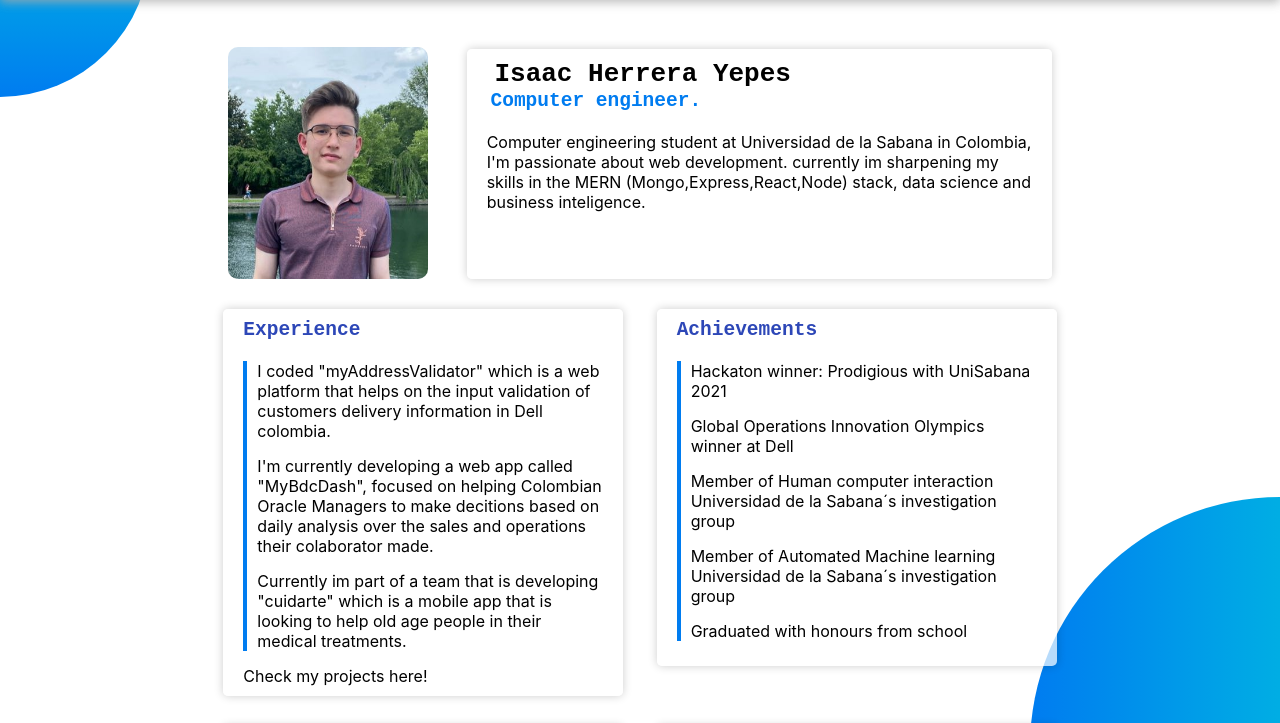
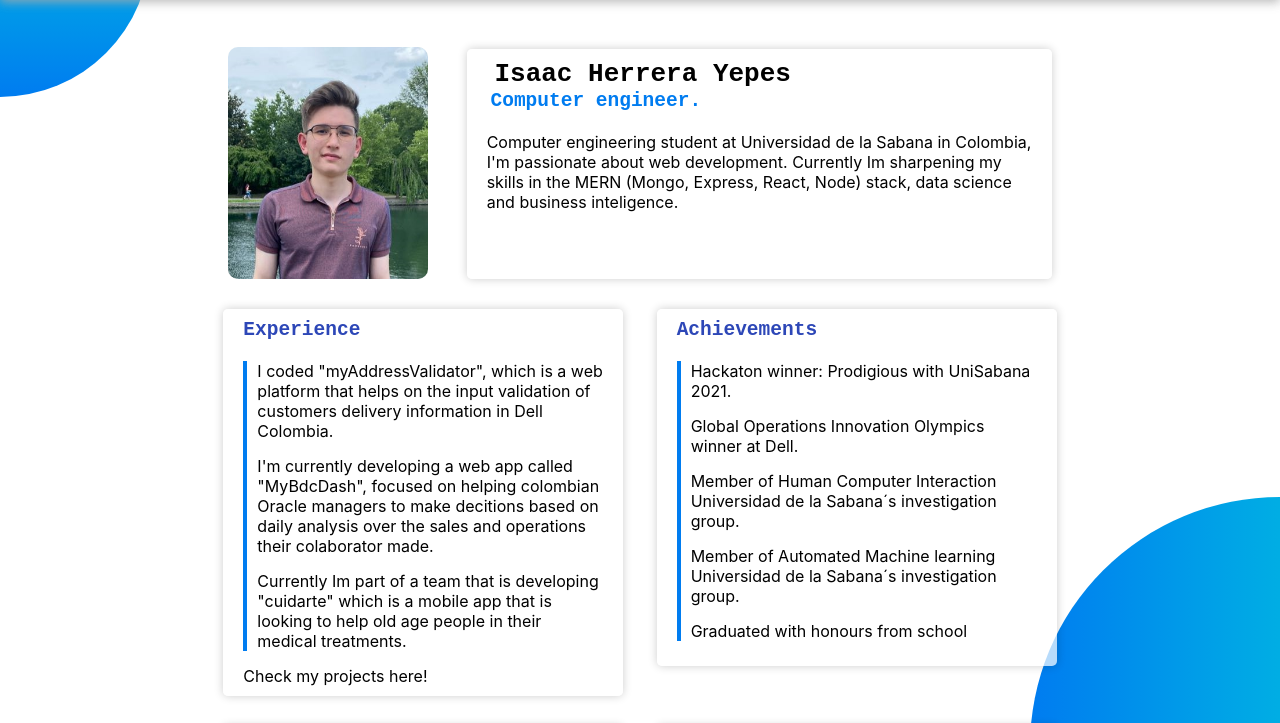
Before and after one commit to IsaacHeYe704/isaacherrera, a plain HTML site: page subpages/curriculum.html in a window 1280 px wide. Shown: the part 53-776 px from the top of the page. Drawn offline with Linux system fonts and the light colour scheme.

Commit message:
curriculum text changes

```diff
--- a/subpages/curriculum.html
+++ b/subpages/curriculum.html
@@ -33,8 +33,8 @@
           <h2>Computer engineer.</h2>
           <p>
             Computer engineering student at Universidad de la Sabana in
-            Colombia, I'm passionate about web development. currently im
-            sharpening my skills in the MERN (Mongo,Express,React,Node) stack,
+            Colombia, I'm passionate about web development. Currently Im
+            sharpening my skills in the MERN (Mongo, Express, React, Node) stack,
             data science and business inteligence.
           </p>
         </div>
@@ -44,17 +44,17 @@
           <h3>Experience</h3>
           <ul class="withLine">
             <li>
-              I coded "myAddressValidator" which is a web platform that helps on
+              I coded "myAddressValidator", which is a web platform that helps on
               the input validation of customers delivery information in Dell
-              colombia.
+              Colombia.
             </li>
             <li>
               I'm currently developing a web app called "MyBdcDash", focused on helping
-              Colombian Oracle Managers to make decitions based on daily analysis over
+              colombian Oracle managers to make decitions based on daily analysis over
               the sales and operations their colaborator made.
             </li>
             <li>
-              Currently im part of a team that is developing "cuidarte" which is a
+              Currently Im part of a team that is developing "cuidarte" which is a
               mobile app that is looking to help old age people in their medical
               treatments.
             </li>
@@ -66,15 +66,15 @@
         <div class="flashcard">
           <h3>Achievements</h3>
           <ul class="withLine">
-            <li>Hackaton winner: Prodigious with UniSabana 2021</li>
-            <li>Global Operations Innovation Olympics winner at Dell</li>
+            <li>Hackaton winner: Prodigious with UniSabana 2021.</li>
+            <li>Global Operations Innovation Olympics winner at Dell.</li>
             <li>
-              Member of Human computer interaction Universidad de la Sabana´s
-              investigation group
+              Member of Human Computer Interaction Universidad de la Sabana´s
+              investigation group.
             </li>
             <li>
               Member of Automated Machine learning Universidad de la Sabana´s
-              investigation group
+              investigation group.
             </li>
             <li>Graduated with honours from school</li>
           </ul>
@@ -107,7 +107,7 @@
               <div>
                 <p>
                   Computer engineering. <br />
-                  Chía Colombia.
+                  Chía, Colombia.
                 </p>
                 <span>2019-2023</span>
               </div>
```
